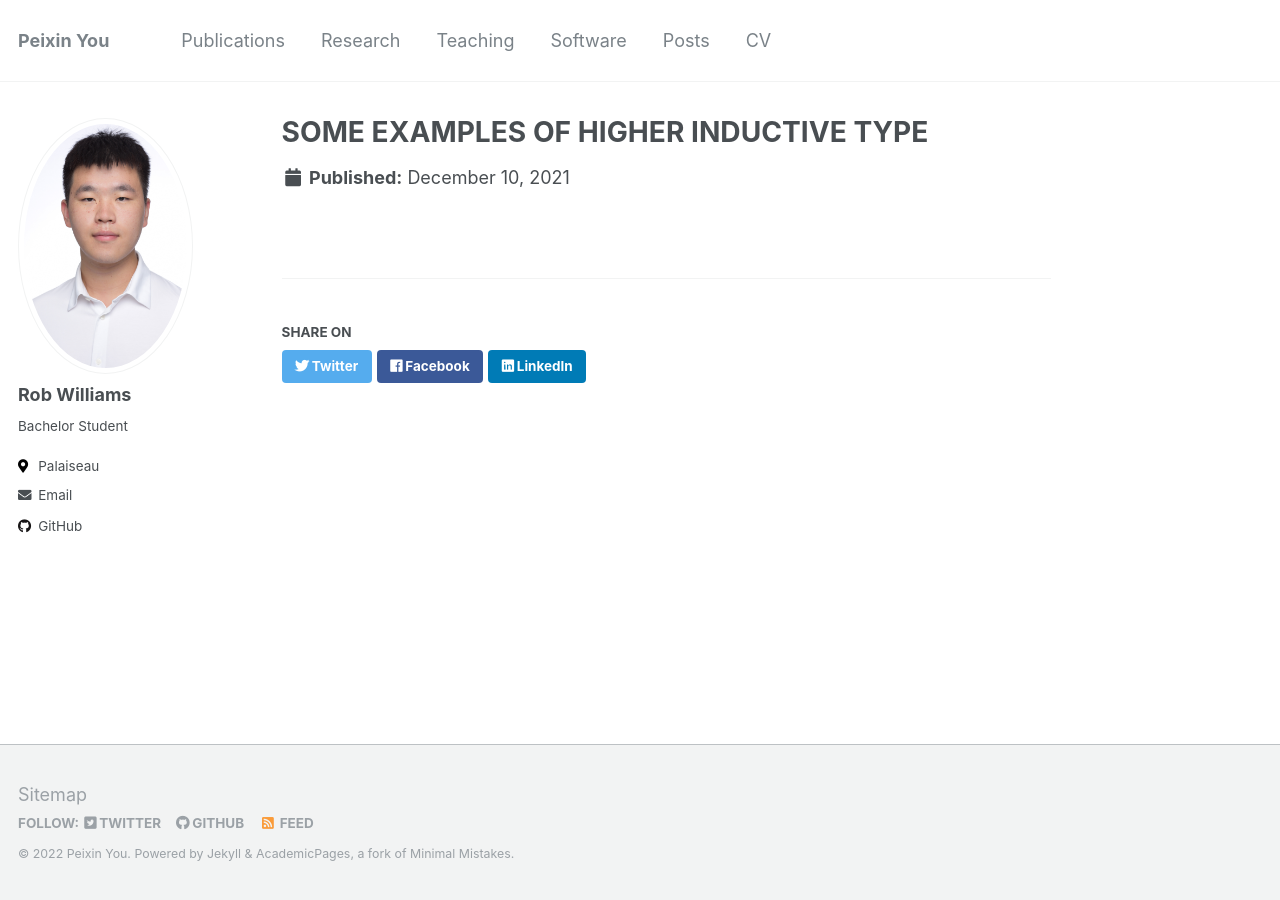
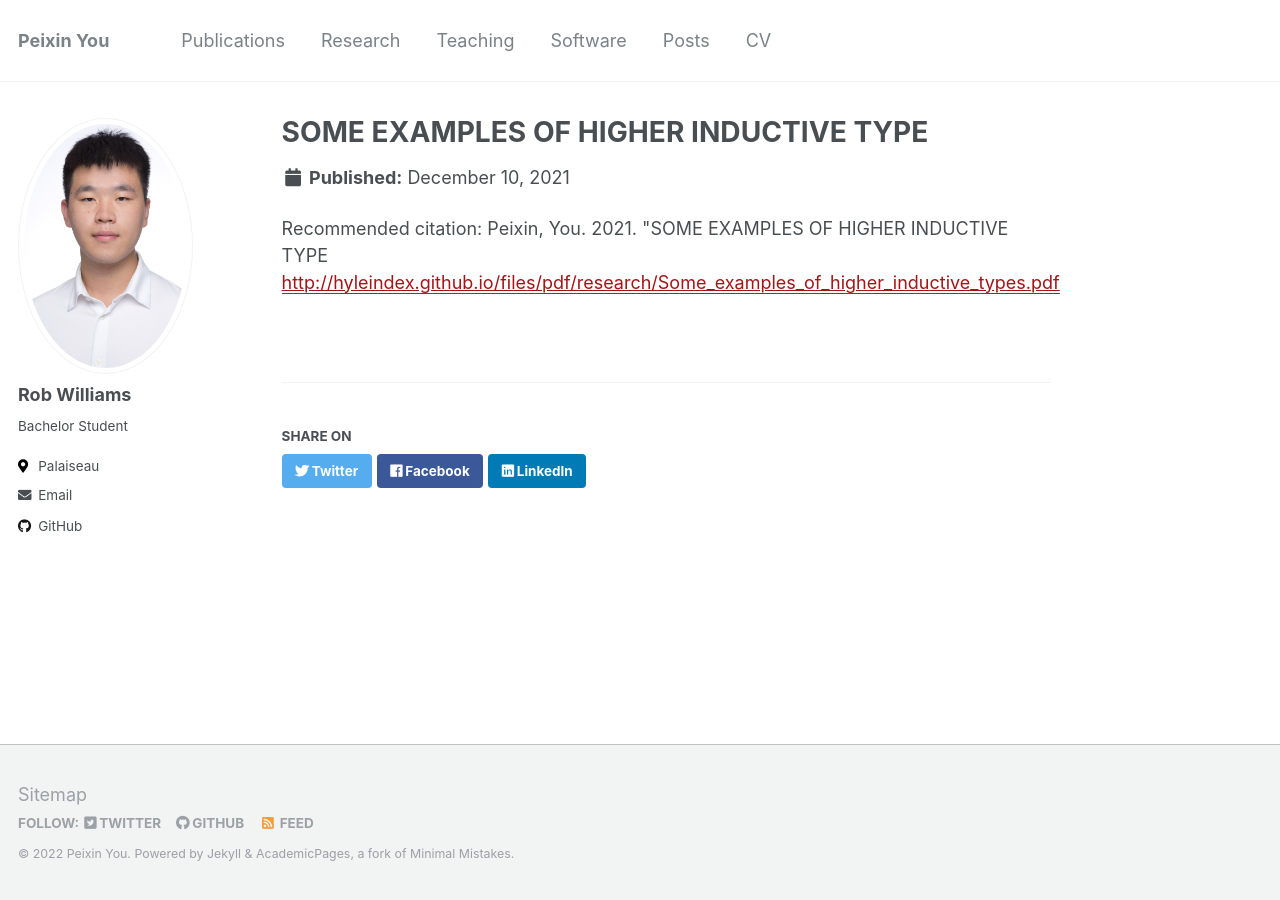
Before and after one commit to hyleIndex/hyleindex.github.io, a Jekyll site: the page built from _publications/2021-12-10-higher-inductive-type.md, in a window 1280 px wide. Built offline with Jekyll 4.4.1, drawn with Linux system fonts in a browser that asks for light colours.

Commit message:
Update 2021-12-10-higher-inductive-type.md

```diff
--- a/_publications/2021-12-10-higher-inductive-type.md
+++ b/_publications/2021-12-10-higher-inductive-type.md
@@ -5,4 +5,5 @@ permalink: /publication/2021-12-10-higher-inductive-type
 date: 2021-12-10
 github: 'https://github.com/hyleindex/AIHoTT'
 paperurl: 'http://hyleindex.github.io/files/pdf/research/Some_examples_of_higher_inductive_types.pdf'
+citation: 'Peixin, You. 2021. &quot;SOME EXAMPLES OF HIGHER INDUCTIVE TYPE'
 ---
```
